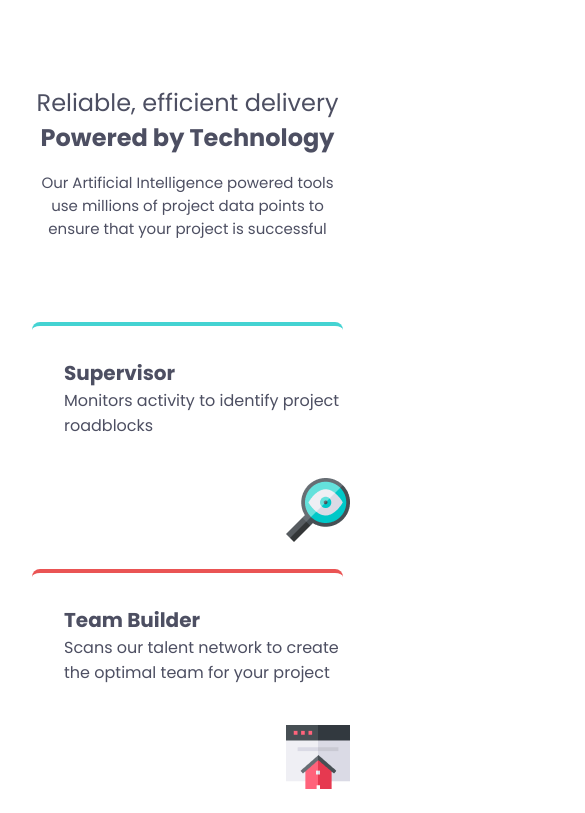
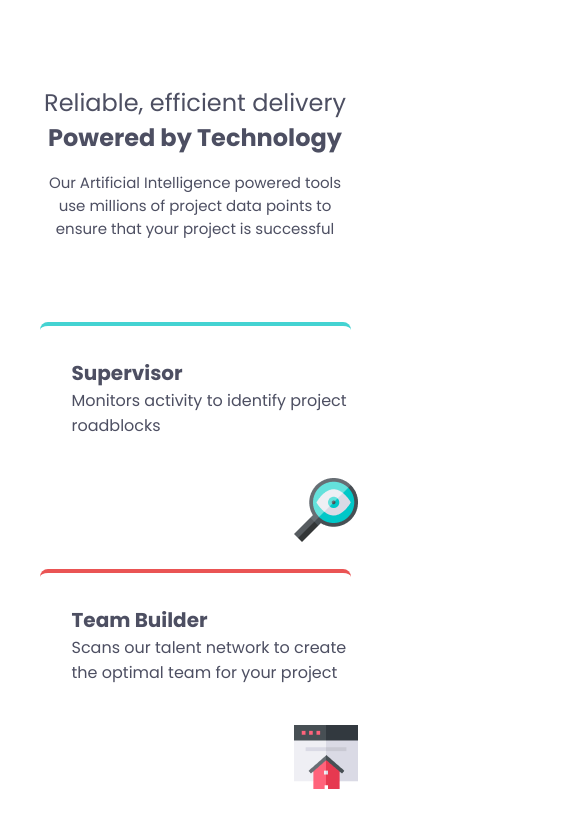
Before and after one commit to LevanMachitadze/davalebaN6, a plain HTML site: page index.html in a window 390 px wide. Shown: the top 813 px of the page, 585 px wide, since content can reach past the window. Drawn offline with Linux system fonts and the light colour scheme.

Commit message:
finished
finishing whole exercise

```diff
--- a/style/style.css
+++ b/style/style.css
@@ -80,7 +80,6 @@ img {
 }
 @media screen and (max-width: 767px) {
   body {
-    width: 375px;
     height: 1360px;
   }
   .head {
@@ -98,6 +97,8 @@ img {
     font-size: 15px;
   }
   .containers {
+    width: 100%;
+    justify-items: center;
     grid-template-columns: 1fr 311px 1fr;
     grid-template-rows: 222px 25px 222px 25px 222px 25px 222px 56px;
   }
```
